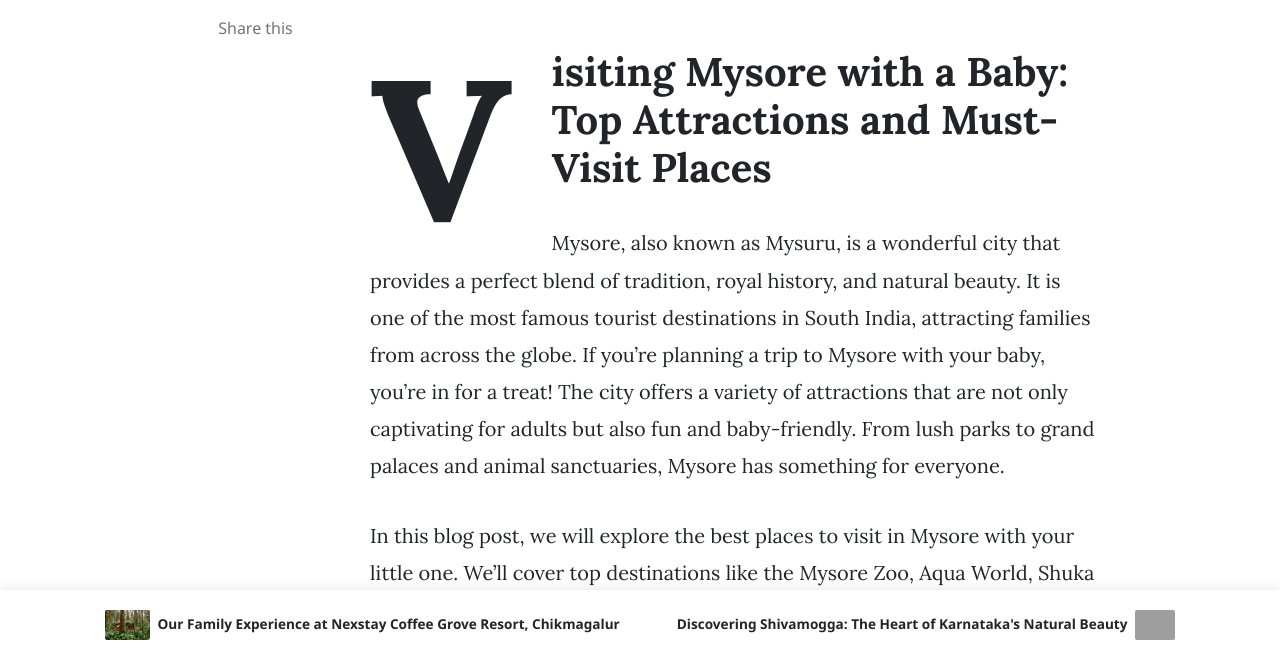
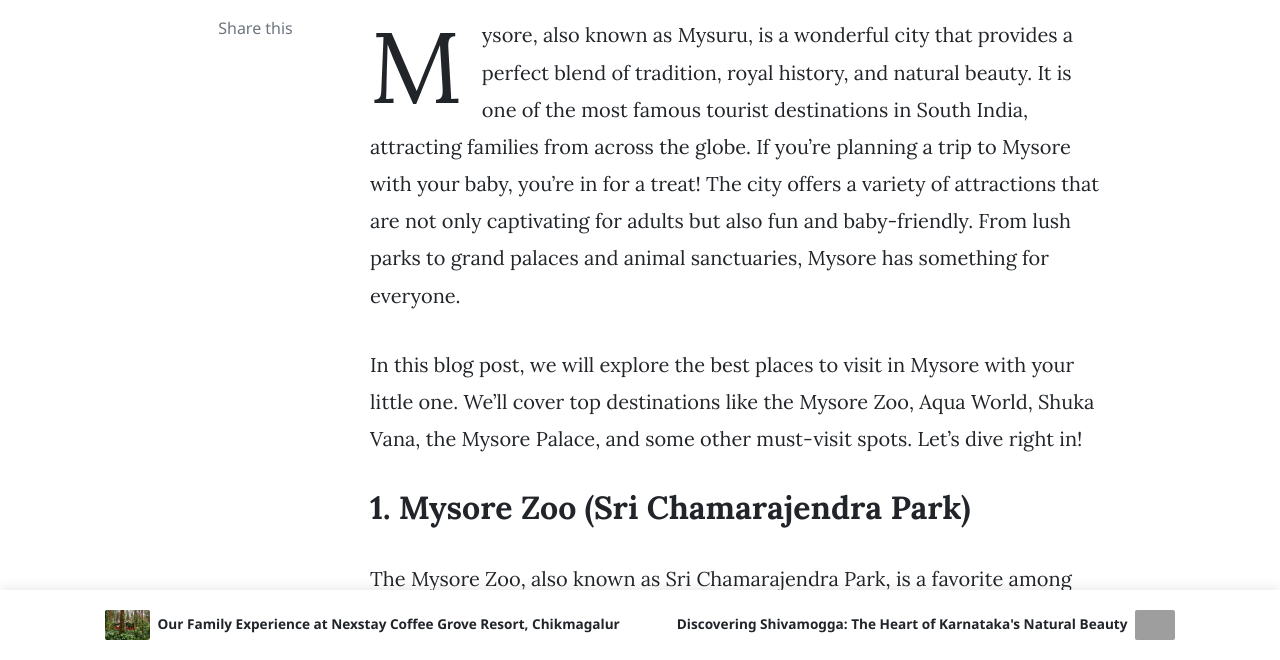
Before and after one commit to supraodyssey/anodysseyjournal, a Jekyll site: the page built from _posts/2024-12-26-3-days-Mysore-with-baby.md, in a window 1280 px wide and 900 px high, scrolled down 303 px, cut to the strip 240-900 px from the top of the window. Built offline with Jekyll 4.4.1, drawn with Linux system fonts in a browser that asks for light colours; nearby versions of some CDN libraries; comment, search, counter and statistics services are not loaded; grey boxes are pictures that could not be loaded.

Commit message:
Update 2024-12-26-3-days-Mysore-with-baby.md

```diff
--- a/_posts/2024-12-26-3-days-Mysore-with-baby.md
+++ b/_posts/2024-12-26-3-days-Mysore-with-baby.md
@@ -6,8 +6,6 @@
 image: assets/images/india/Mysore_Palace.jpg
 tags: [featured]
 ---
-
-# Visiting Mysore with a Baby: Top Attractions and Must-Visit Places
 
 Mysore, also known as Mysuru, is a wonderful city that provides a perfect blend of tradition, royal history, and natural beauty. It is one of the most famous tourist destinations in South India, attracting families from across the globe. If you're planning a trip to Mysore with your baby, you're in for a treat! The city offers a variety of attractions that are not only captivating for adults but also fun and baby-friendly. From lush parks to grand palaces and animal sanctuaries, Mysore has something for everyone.
 
```
